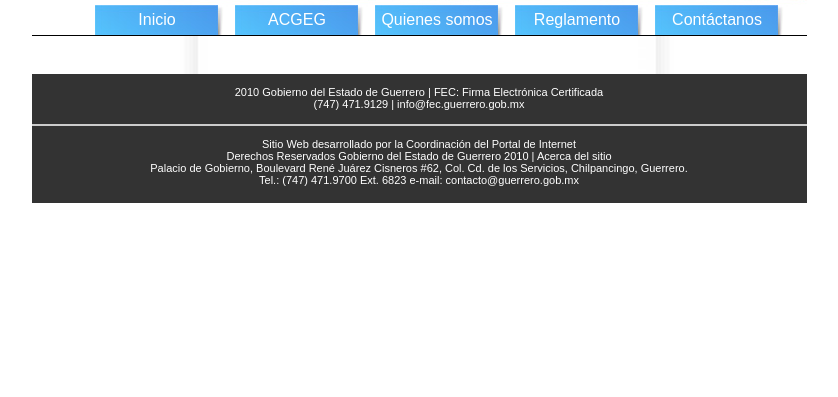
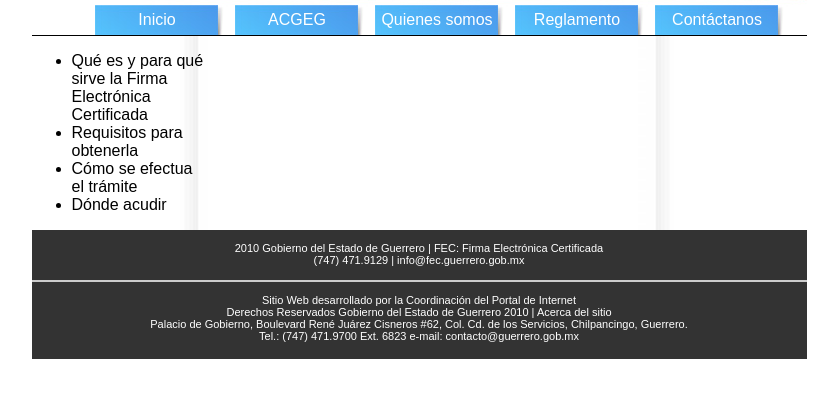
Before and after one commit to portalguerrero/Firma-Electronica, a plain HTML site: page index.html in a window 1280 px wide. Shown: the part 125-522 px from the top of the page, without its empty margins (221-1059 px from the left). Drawn offline with Linux system fonts and the light colour scheme.

Commit message:
Agregado el menu izquierdo

```diff
--- a/index.html
+++ b/index.html
@@ -23,9 +23,16 @@
 <div id="body">
 <table class="body" width="775" border="0" cellspacing="0" cellpadding="0">
     <tr>
-        <td id="menu-left">&nbsp;</td>
-        <td id="content">&nbsp;</td>
-        <td id="menu-right">&nbsp;</td>
+        <td valign="top" id="menu-left">
+        	<ul>
+            	<li>Qué es y para qué sirve la Firma Electrónica Certificada</li>
+            	<li>Requisitos para obtenerla</li>
+            	<li>Cómo se efectua el trámite</li>
+            	<li>Dónde acudir</li>
+            </ul>
+        </td>
+        <td valign="top" id="content"><p>&nbsp;</p></td>
+        <td valign="top" id="menu-right">&nbsp;</td>
     </tr>
 </table>
 </div>
```
